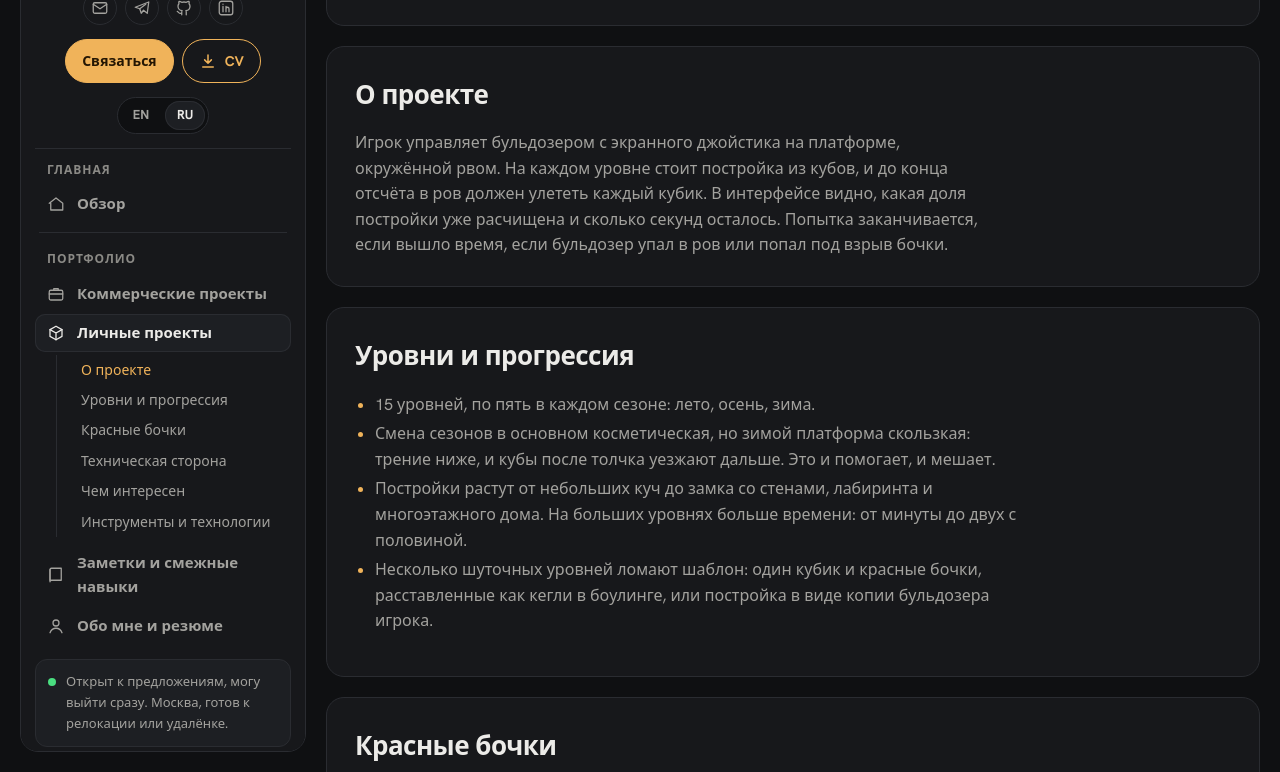
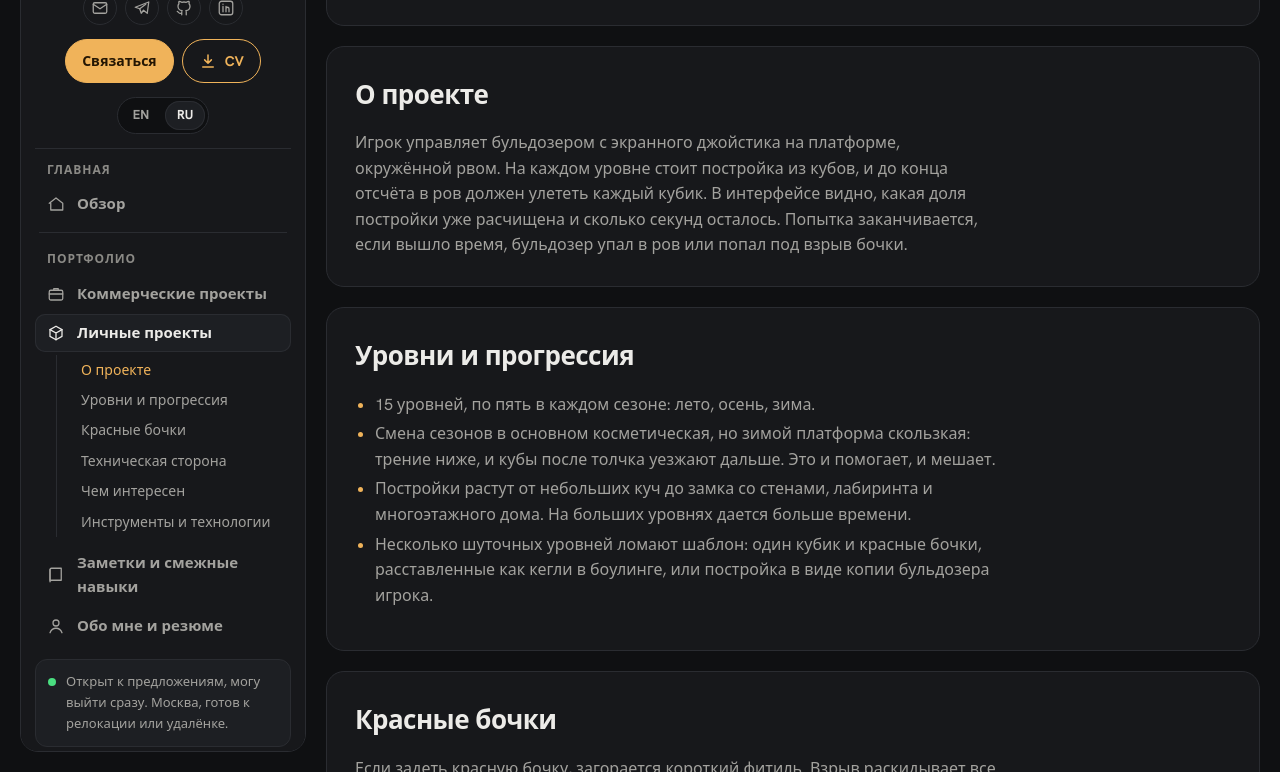
Before and after one commit to KhazirovTimur/KhazirovTimur.github.io, a Jekyll site: the page built from ru/projects/tiny-dozzer.md, in a window 1280 px wide and 900 px high, scrolled down 831 px, cut to the strip 128-900 px from the top of the window. Built offline with Jekyll 4.4.1, drawn with Linux system fonts in a browser that asks for light colours.

Commit message:
Update tiny-dozzer.md

```diff
--- a/ru/projects/tiny-dozzer.md
+++ b/ru/projects/tiny-dozzer.md
@@ -23,12 +23,12 @@ permalink: /ru/projects/tiny-dozzer/
 ---
 
 ## О проекте
-Игрок управляет бульдозером с экранного джойстика на платформе, окружённой рвом. На каждом уровне стоит постройка из кубов, и до конца отсчёта в ров должен улететь каждый кубик. В интерфейсе видно, какая доля постройки уже расчищена и сколько секунд осталось. Попытка заканчивается, если вышло время, если бульдозер упал в ров или попал под взрыв бочки.
+Игрок управляет бульдозером с экранного джойстика на платформе, окружённой рвом. На каждом уровне стоит постройка из кубов, и до конца отсчёта в ров должен улететь каждый кубик. В интерфейсе видно, какая доля постройки уже расчищена и сколько секунд осталось. Попытка заканчивается, если вышло время, бульдозер упал в ров или попал под взрыв бочки.
 
 ## Уровни и прогрессия
 - 15 уровней, по пять в каждом сезоне: лето, осень, зима.
 - Смена сезонов в основном косметическая, но зимой платформа скользкая: трение ниже, и кубы после толчка уезжают дальше. Это и помогает, и мешает.
-- Постройки растут от небольших куч до замка со стенами, лабиринта и многоэтажного дома. На больших уровнях больше времени: от минуты до двух с половиной.
+- Постройки растут от небольших куч до замка со стенами, лабиринта и многоэтажного дома. На больших уровнях дается больше времени.
 - Несколько шуточных уровней ломают шаблон: один кубик и красные бочки, расставленные как кегли в боулинге, или постройка в виде копии бульдозера игрока.
 
 ## Красные бочки
```
